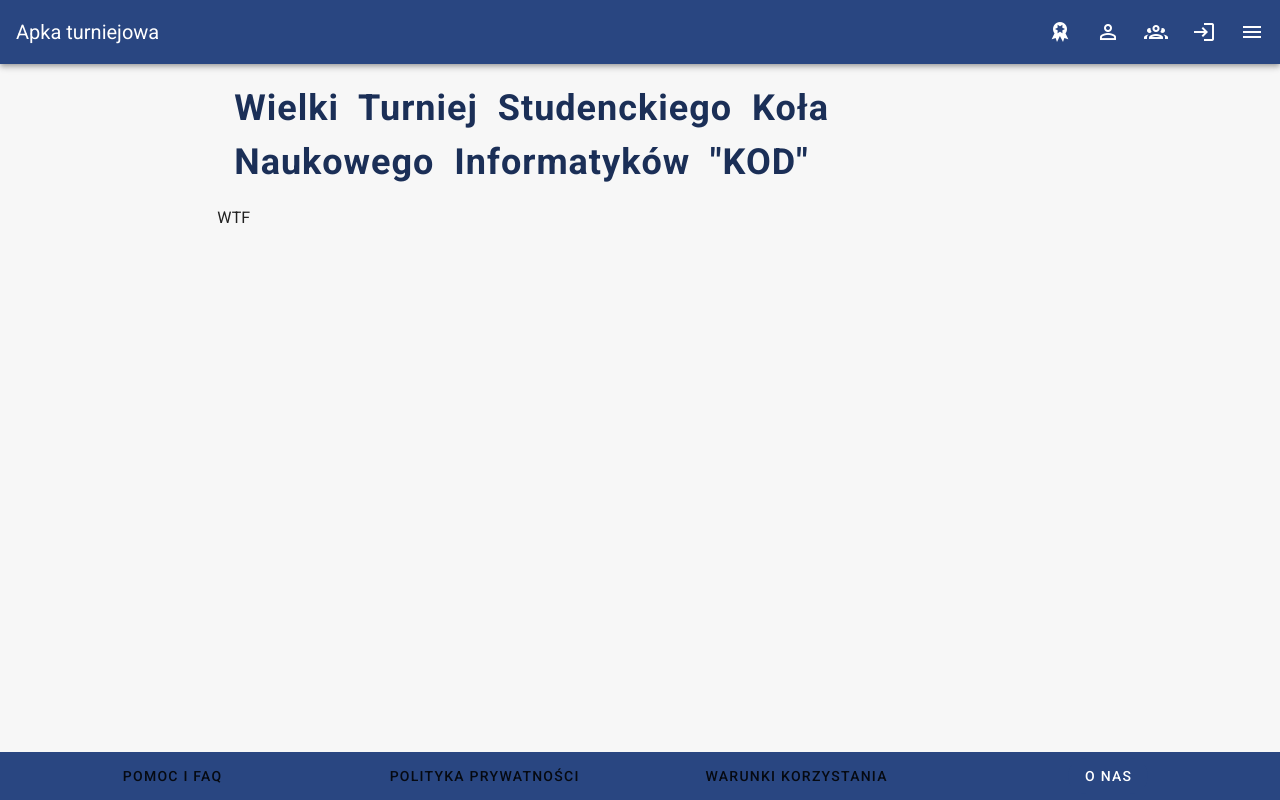
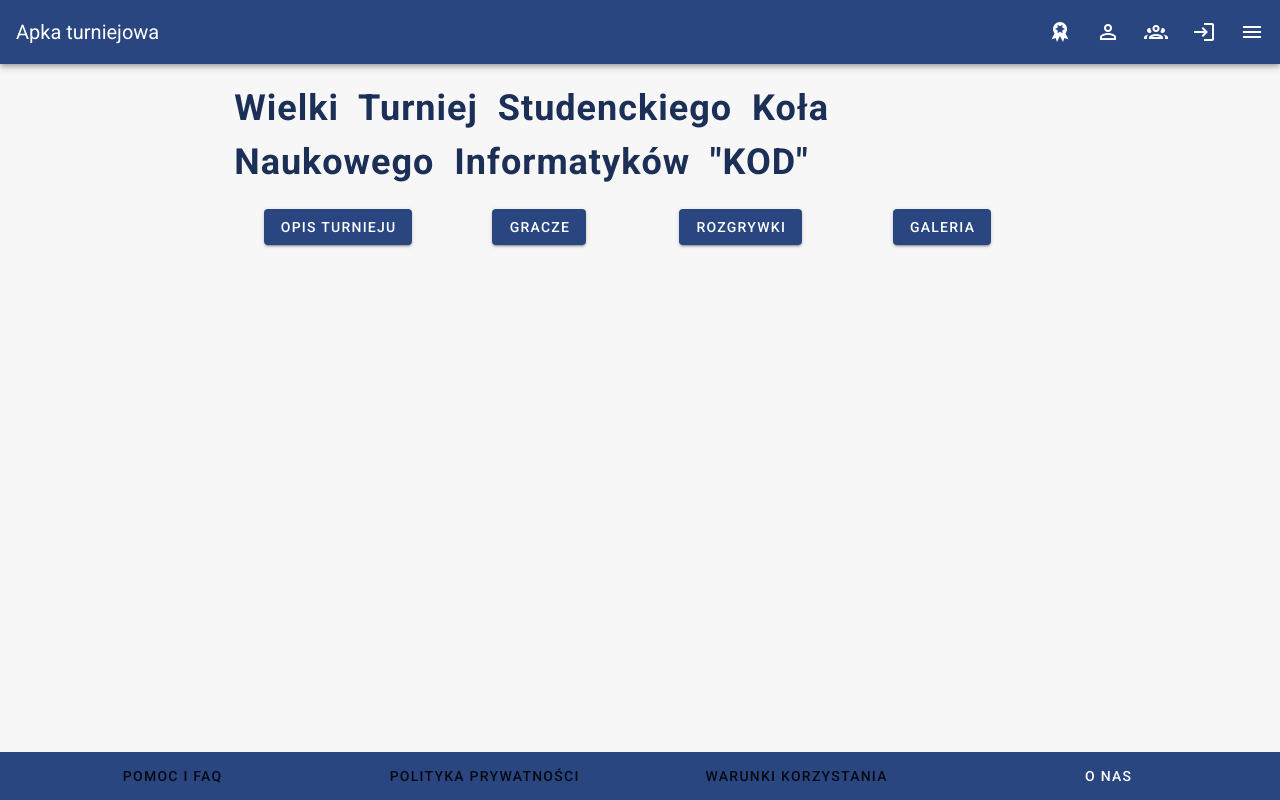
Before and after one commit to skni-kod/TournamentAppFrontend, a Vue app: page /tournament/1 in a window 1280 px wide. Shown: the top 800 px of the page. Built offline with nearby package versions, Linux system fonts and the light colour scheme.

Commit message:
Tournament navbar

```diff
--- a/src/views/tournament/TheTournament.vue
+++ b/src/views/tournament/TheTournament.vue
@@ -2,10 +2,17 @@
   <v-row justify="center">
     <v-col cols="8" sm="8">
        <h2 class="tytul">Wielki Turniej Studenckiego Koła Naukowego Informatyków "KOD"</h2>
+       <v-row justify="center" no-gutters class="ma-5">
+       <v-col v-for="(mod,i) in modules" :key="i" class="text-center">
+        <v-btn @click="$router.replace('/tournament/' + mod.mod)" color="primary"
+          >{{ mod.name }}
+        </v-btn>
+        </v-col>
+       </v-row>
       <players v-if="!module || module === 'players'"></players>
       <gallery v-else-if="module === 'gallery'"></gallery>
       <matches v-else-if="module === 'matches'"></matches>
-      <p v-else>WTF</p>
+      <tournament-info v-else-if="module === 'tournamentinfo'"></tournament-info>
     </v-col>
   </v-row>
 </template>
@@ -14,8 +21,9 @@
 import Vue from 'vue';
 import Gallery from './Gallery.vue';
 import Matches from './Matches.vue';
-import Players from '@/views/tournament/Players.vue';
+import Players from './Players.vue';
 import { Component } from 'vue-property-decorator';
+import TournamentInfo from '@/views/tournament/TournamentInfo.vue';
 
 @Component({
   components: {
@@ -24,7 +32,18 @@ import { Component } from 'vue-property-decorator';
     Matches,
   },
 })
-export default class TournamentInfo extends Vue {
+
+export default class TheTournament extends Vue {
+  data(){
+    return{
+      modules: [
+        { mod: 'tournamentinfo', name: 'Opis turnieju'},
+        { mod: 'players', name: 'Gracze'},
+        { mod: 'matches', name: 'Rozgrywki'},
+        { mod: 'gallery', name: 'Galeria'},
+      ],
+    }
+  }
   get module() {
     return this.$route.params.module;
   }
```
